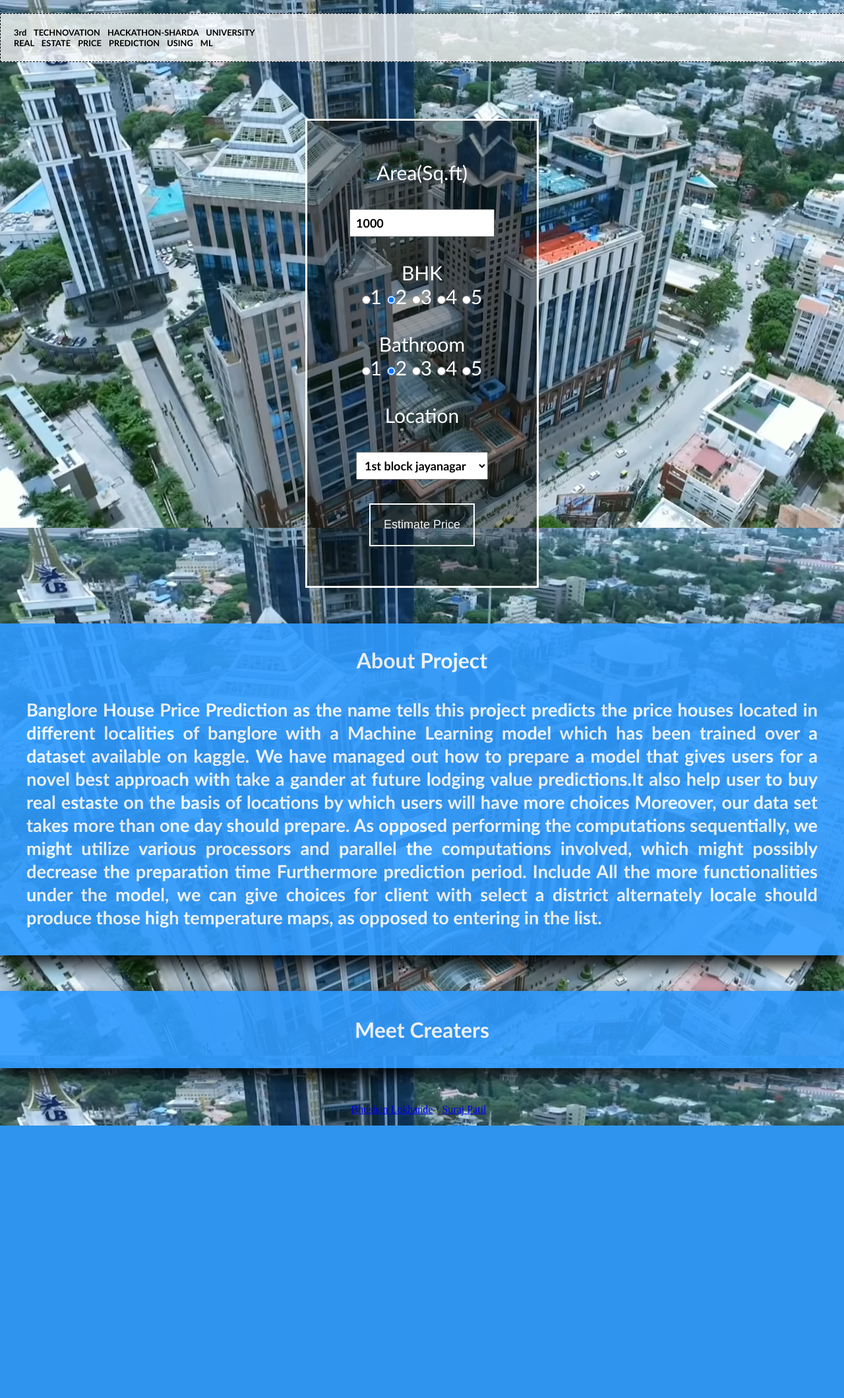
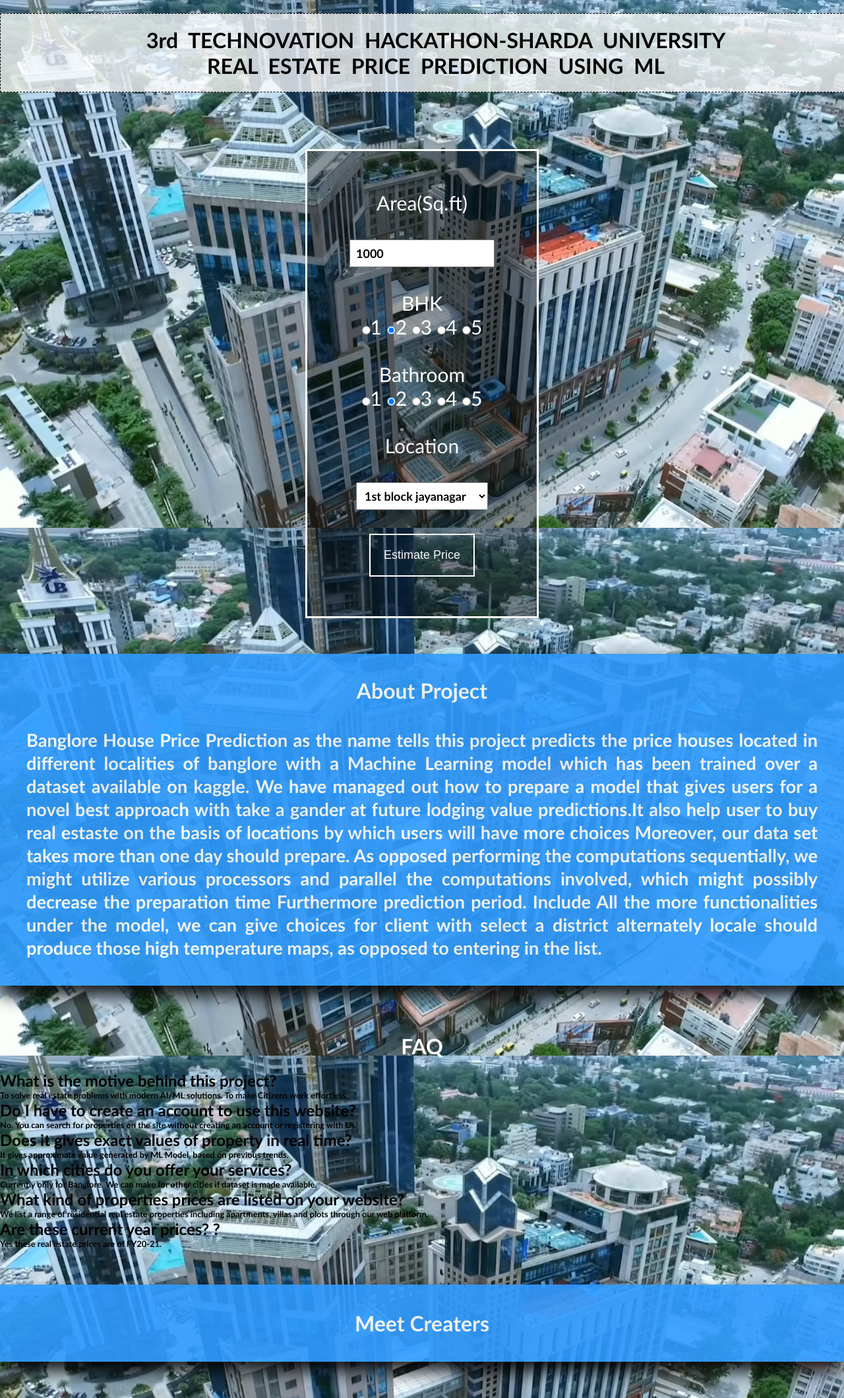
Before and after one commit to iambhushan6/Technovation-Hackathon, a Flask app: page / in a window 1280 px wide; the page is wider, and only the part inside the window is pictured. Shown: the top 2119 px of that part at 66% size. Before the commit the page ends 1706 px from the top of that part, so only its background shows below. Run offline with Flask 2, Linux system fonts and the light colour scheme; parts of the project's set-up code (start-up, migrations or seed data) failed here and were passed over; some libraries are stand-ins or nearby versions.

Commit message:
Update index.html

```diff
--- a/templates/index.html
+++ b/templates/index.html
@@ -21,9 +21,9 @@
     <wrapper>
 
         <div class="title">
-            <p>
+            <h4 style="text-align: center;">
                 3rd TECHNOVATION HACKATHON-SHARDA UNIVERSITY <BR> REAL ESTATE PRICE PREDICTION USING ML
-            </p>
+            </h4>
         </div>
         <br><br>
 
@@ -93,7 +93,7 @@
             <br><br><br><br><br>
                     <div class="card">
                         <br><br>
-                        <h2>Recommendations for {{checked_location}}</h2>
+                        <h1 style="color: white;">Recommendations for {{checked_location}}</h1>
                         <br><br>
 
 
@@ -173,6 +173,64 @@
         </div>
         <br><br><br>
 
+        <div class="faq-poster"><br>
+            <h1 style="text-align: center;color: white;">FAQ</h1><br>
+
+            <div class="faq">
+                <p style="font-size: 1.5rem;">
+                    What is the motive behind this project?<br>
+                </p>
+                <p>
+                    To solve real estate problems with modern AI/ML solutions. To make Citizens work effortless.
+                </p>
+            </div>
+
+            <div class="faq">
+                <p style="font-size: 1.5rem;">
+                    Do I have to create an account to use this website?<br>
+                </p>
+                <p>
+                    No. You can search for properties on the site without creating an account or registering with Us.
+                </p>
+            </div>
+
+            <div class="faq">
+                <p style="font-size: 1.5rem;">
+                    Does it gives exact values of property in real time?<br>
+                </p>
+                <p>
+                    It gives approximate value generated by ML Model, based on previous trends.
+                </p>
+            </div>
+
+            <div class="faq">
+                <p style="font-size: 1.5rem;">
+                    In which cities do you offer your services?<br>
+                </p>
+                <p>
+                    Currently only for Banglore. We can make for other cities if dataset is made available.
+                </p>
+            </div>
+
+            <div class="faq">
+                <p style="font-size: 1.5rem;">
+                    What kind of properties prices are listed on your website?<br>
+                </p>
+                <p>
+                    We list a range of residential real estate properties including apartments, villas and plots through our web platform.
+                </p>
+            </div>
+
+            <div class="faq">
+                <p style="font-size: 1.5rem;">
+                    Are these current year prices? ?<br>
+                </p>
+                <p>
+                    Yes these real estate prices are of FY20-21.
+                </p>
+            </div>
+        </div>
+        <br><br><br>
 
 
         <!-- LINKEDIN ACCOUNTS HERE -->
```
